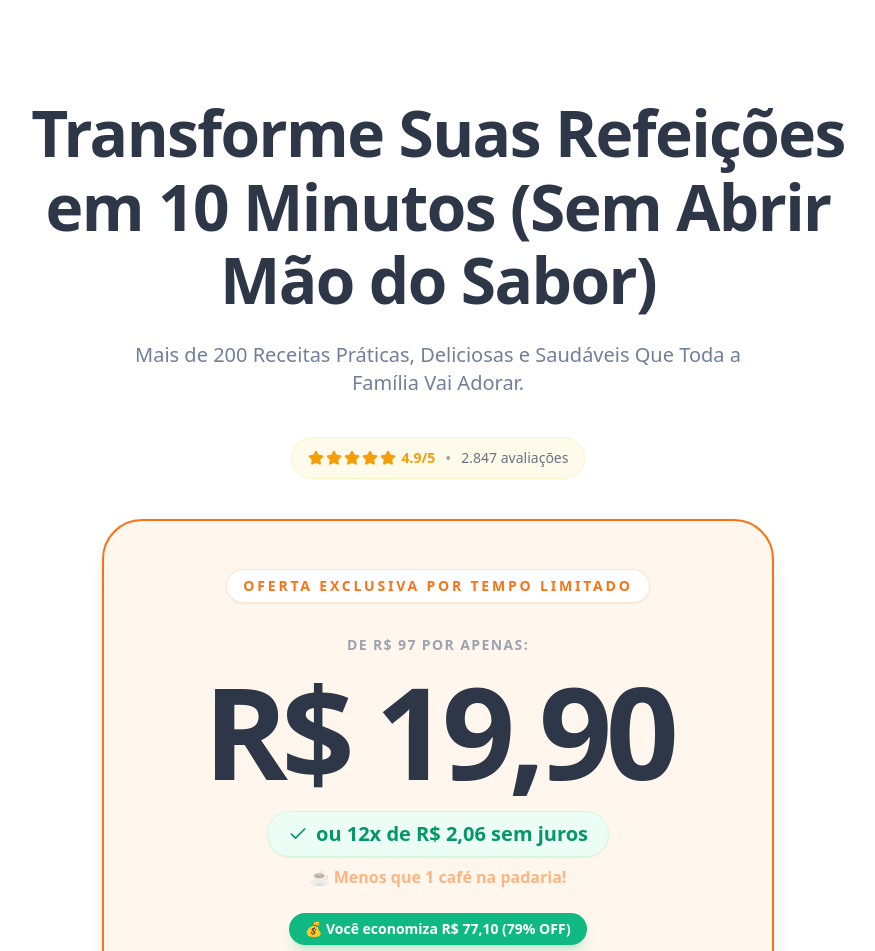
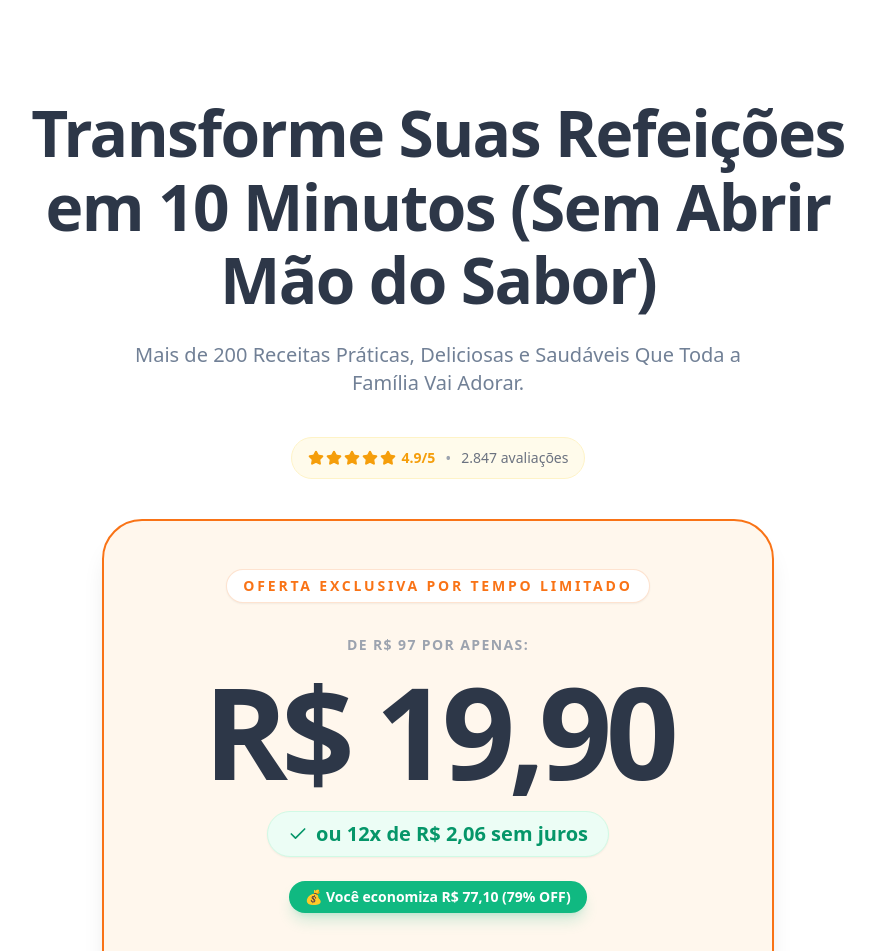
Before and after one commit to ThiagoFNT/MetodoProjeto3F, a React (Vite) app: page / in a window 1280 px wide. Shown: the top 951 px of the page, without its empty margins (202-1077 px from the left). Built offline with nearby package versions, Linux system fonts and the light colour scheme.

Commit message:
feat: implement LandingPage component and remove dailyCost constant.

```diff
--- a/components/LandingPage.tsx
+++ b/components/LandingPage.tsx
@@ -182,9 +182,6 @@ const Hero = ({ isUnlocked }: { isUnlocked: boolean }) => {
               <div className="flex flex-col items-center gap-2 mt-4">
                 <p className="text-emerald-600 font-bold text-lg md:text-xl flex items-center gap-2 bg-emerald-50 px-5 py-2 rounded-full border border-emerald-100 shadow-sm transition-transform hover:scale-105">
                   <Check size={20} /> {COPY.pricing.priceInstallments}
-                </p>
-                <p className="text-[#F97316] font-bold text-sm md:text-base animate-pulse">
-                  {COPY.pricing.dailyCost}
                 </p>
               </div>
               <div className="mt-6 bg-[#10B981] text-white px-4 py-1.5 rounded-full text-sm font-black shadow-lg shadow-emerald-500/20">
@@ -653,9 +650,6 @@ const Offer = () => {
                   <p className="text-emerald-400 text-2xl font-black mt-2 tracking-tight">
                     {COPY.pricing.priceInstallments}
                   </p>
-                  <p className="text-amber-400 text-base font-bold mt-4 uppercase tracking-widest bg-amber-400/5 px-6 py-2 rounded-full border border-amber-400/10 animate-pulse">
-                    {COPY.pricing.dailyCost}
-                  </p>
                 </div>
 
                 <div className="w-full max-w-xs space-y-3 mb-10">
--- a/constants.tsx
+++ b/constants.tsx
@@ -145,7 +145,6 @@ export const COPY = {
     totalValue: "R$ 144",
     priceInstallments: "ou 12x de R$ 2,06 sem juros",
     priceCash: "R$ 19,90",
-    dailyCost: "☕ Menos que 1 café na padaria!",
     savingsLabel: "💰 Você economiza R$ 77,10 (79% OFF)",
     cta: "🔒 GARANTIR POR R$ 19,90 - ACESSO IMEDIATO"
   },
```
